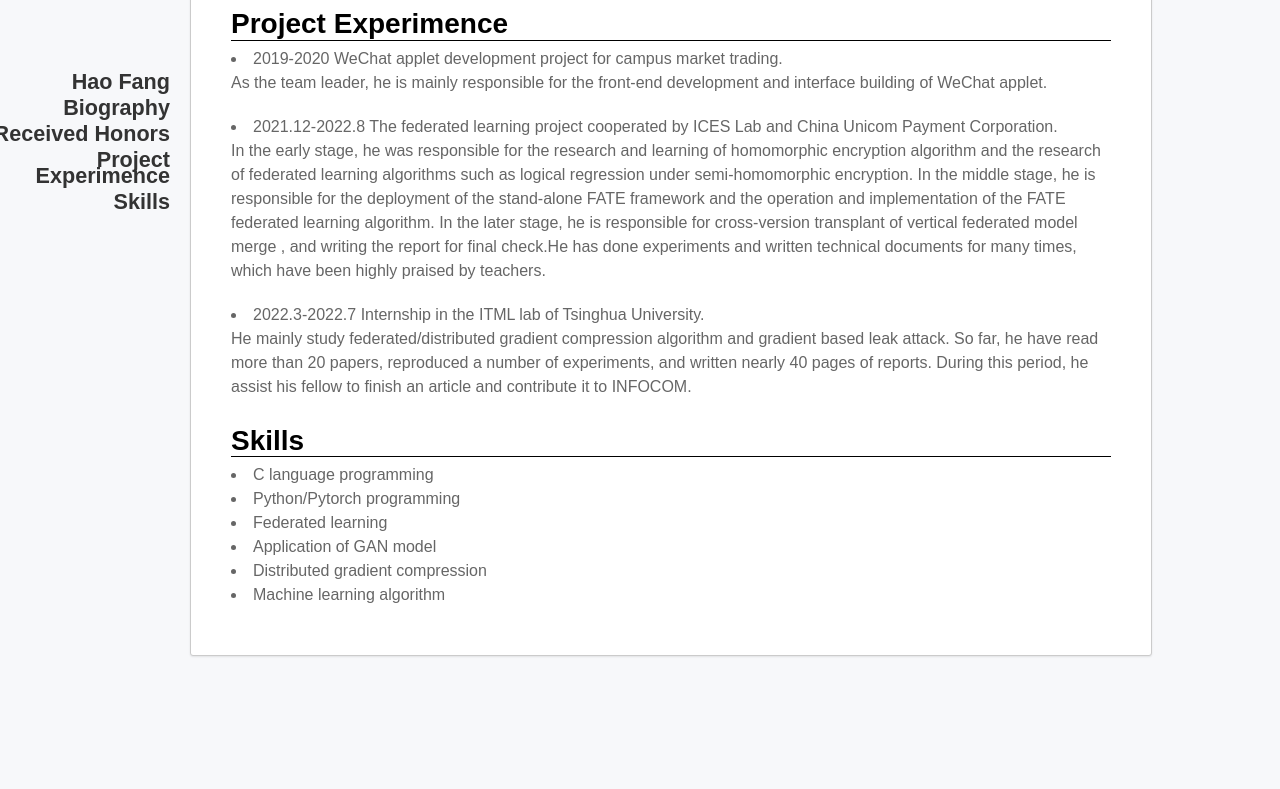
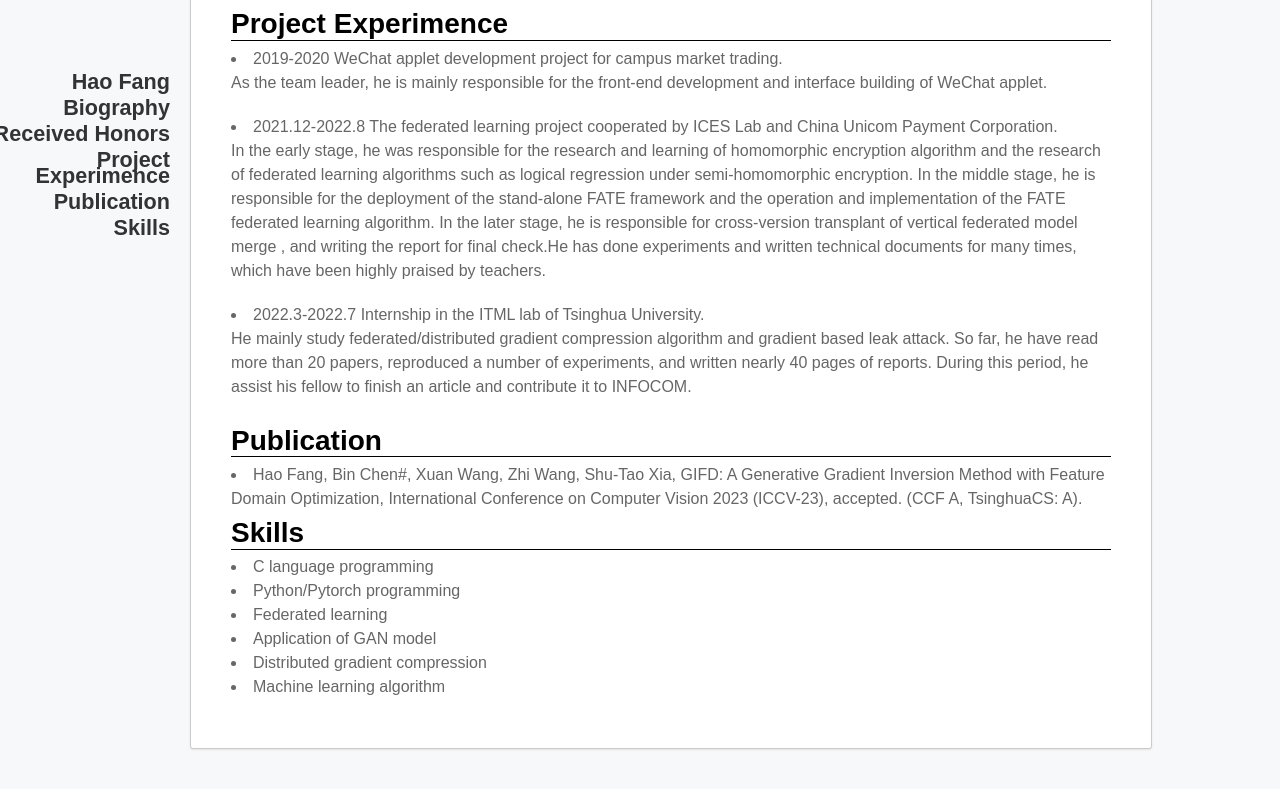
Before and after one commit to ffhibnese/ffhibnese.github.io, a Jekyll site: the page built from index.md, in a window 1280 px wide and 900 px high, scrolled down 905 px, cut to the strip 111-900 px from the top of the window. Built offline with Jekyll 4.4.1, drawn with Linux system fonts in a browser that asks for light colours; nearby versions of some CDN libraries; our own code applies the rules of GitHub Pages for plain Markdown files; before the commit the page ends 1712 px from its top, so only the background shows below that.

Commit message:
Update index.md

```diff
--- a/index.md
+++ b/index.md
@@ -68,6 +68,17 @@
 <table class="imgtable">
   <tr>
     <td width="100%">
+      <h2>Publication</h2>
+      <li>Hao Fang, Bin Chen#, Xuan Wang, Zhi Wang, Shu-Tao Xia, GIFD: A Generative Gradient Inversion Method with Feature Domain Optimization, International Conference on Computer Vision 2023 (ICCV-23), accepted. (CCF A, TsinghuaCS: A).</li>
+
+    </td>
+  </tr>
+</table>
+
+
+<table class="imgtable">
+  <tr>
+    <td width="100%">
       <h2>Skills</h2>
       <li>C language programming</li>
       <li>Python/Pytorch programming</li>
```
